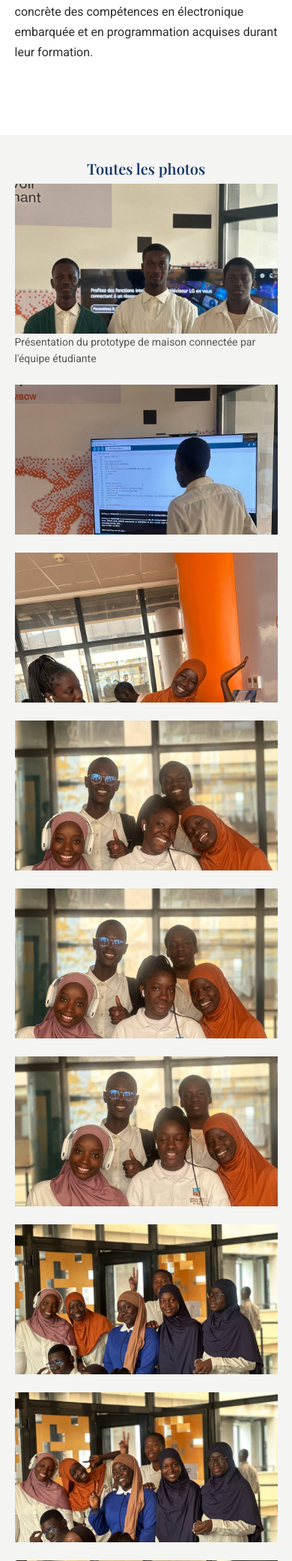
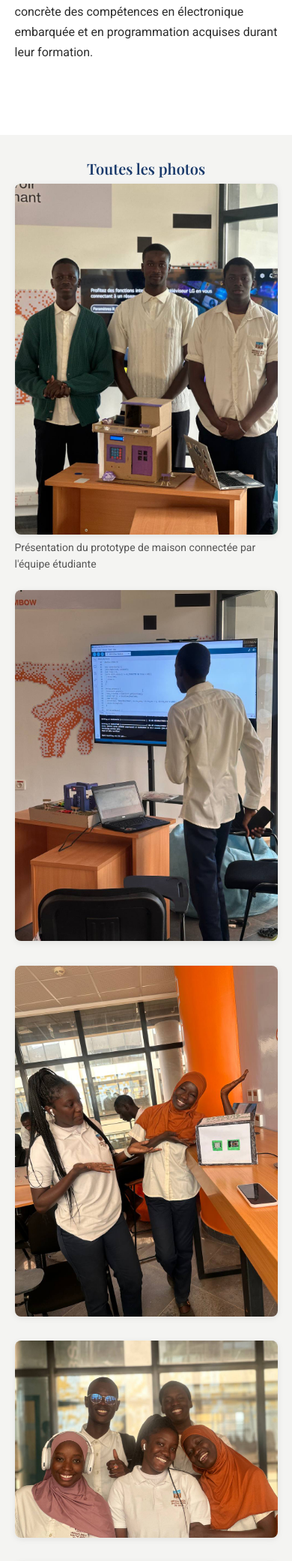
Before and after one commit to gorad321/projet_STA, a Flask app: page /galerie/4 in a window 390 px wide. Shown: the part 1159-3241 px from the top of the page at 75% size. Run offline with Flask 3, Linux system fonts and the light colour scheme; a user stored in the database is signed in; data comes from the database, SQL or seed files in the repository.

Commit message:
Disposition en mosaique irreguliere (colonnes) pour la section Toutes les photos d'un album, responsive 3/2/1 colonnes

```diff
--- a/static/css/style.css
+++ b/static/css/style.css
@@ -1287,3 +1287,41 @@ p { margin-bottom: var(--space-sm); }
   .news-slide-media img,
   .news-slide-media .card-img-placeholder { min-height: 180px; }
 }
+
+/* 21. GALERIE — MOSAÏQUE IRRÉGULIÈRE (toutes les photos d'un album) */
+.gallery-masonry {
+  column-count: 3;
+  column-gap: var(--space-md);
+}
+
+.masonry-item {
+  display: inline-block;
+  width: 100%;
+  break-inside: avoid;
+  margin-bottom: var(--space-md);
+}
+
+.masonry-photo {
+  width: 100%;
+  height: auto;
+  display: block;
+  border-radius: var(--radius-card);
+  box-shadow: var(--shadow-card);
+  transition: transform 0.35s ease;
+}
+
+.masonry-item a:hover .masonry-photo {
+  transform: scale(1.025);
+}
+
+.masonry-item figcaption {
+  margin-top: 6px;
+}
+
+@media (max-width: 900px) {
+  .gallery-masonry { column-count: 2; }
+}
+
+@media (max-width: 600px) {
+  .gallery-masonry { column-count: 1; }
+}
--- a/templates/album_detail.html
+++ b/templates/album_detail.html
@@ -49,12 +49,12 @@
   <div class="container">
     <h2 class="section-title">Toutes les photos</h2>
     {% if photos %}
-      <div class="grid-3">
+      <div class="gallery-masonry">
         {% for photo in photos %}
-          <figure>
+          <figure class="masonry-item">
             <a href="{{ url_for('static', filename=photo.chemin) }}" class="lightbox-trigger">
               <img src="{{ url_for('static', filename=photo.chemin) }}"
-                   alt="{{ photo.legende or album.titre }}" class="card-img gallery-photo-img" />
+                   alt="{{ photo.legende or album.titre }}" class="masonry-photo" />
             </a>
             {% if photo.legende %}<figcaption class="card-text">{{ photo.legende }}</figcaption>{% endif %}
           </figure>
```
